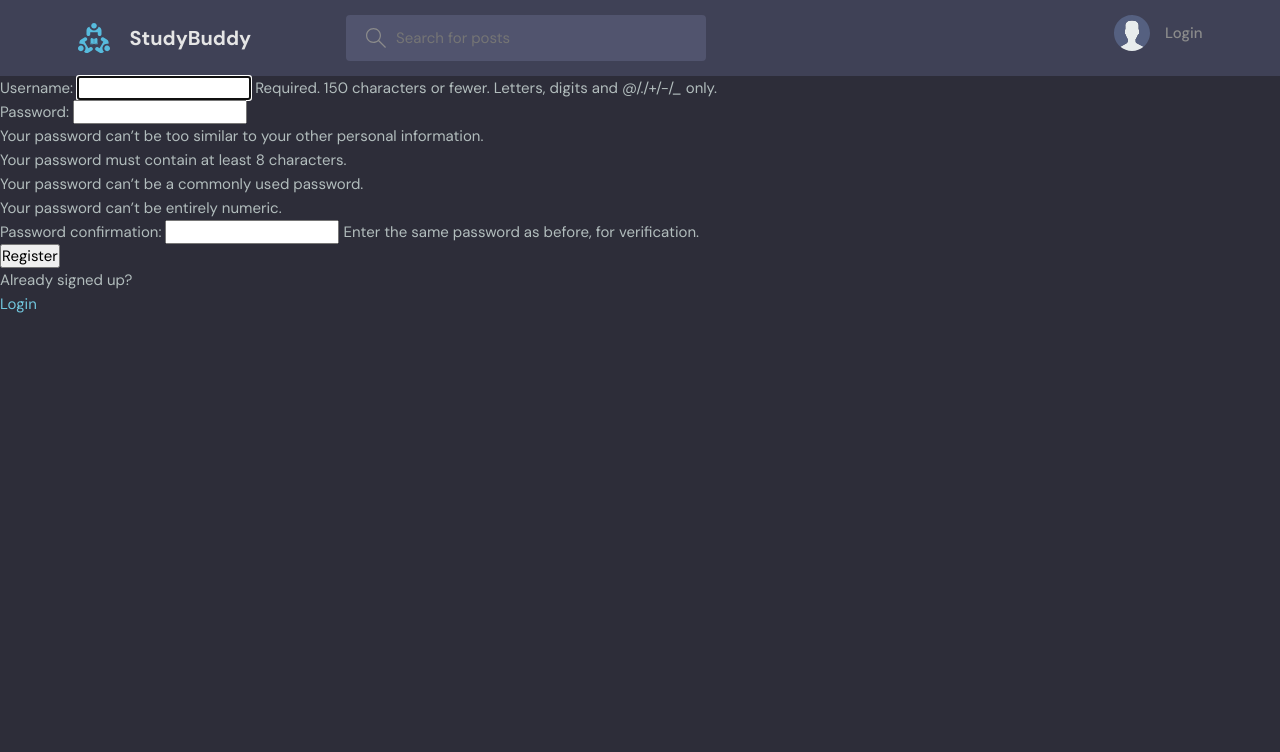
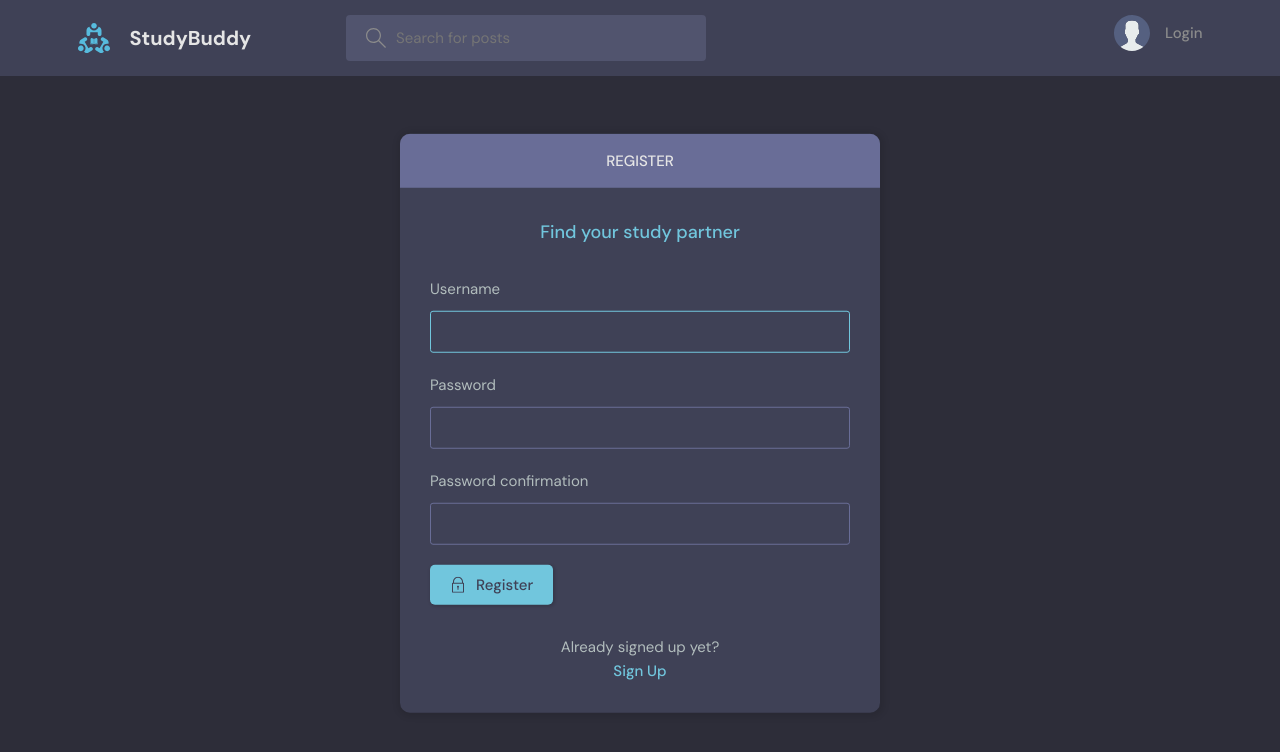
Before and after one commit to Shreya2-22/Django-Study-Rooms, a Django app: page /register/ in a window 1280 px wide. Shown: the top 752 px of the page. Run offline with Django 5.2, Linux system fonts and the light colour scheme.

Commit message:
Update login and register page

```diff
--- a/base/templates/base/login_register.html
+++ b/base/templates/base/login_register.html
@@ -1,31 +1,97 @@
-{% extends "main.html" %}
+{% extends 'main.html' %}
+
 {% block content %}
-    {% if page == 'login' %}
-        <div>
-            <form action="" method="post">
-                {% csrf_token %}
+<main class="auth layout">
 
-                <label>Username:</label>
-                <input type="text" name="username" placeholder ="Enter username">
+  {% if page == 'login' %}
+  <div class="container">
+    <div class="layout__box">
+      <div class="layout__boxHeader">
+        <div class="layout__boxTitle">
+          <h3>Login</h3>
+        </div>
+      </div>
+      <div class="layout__body">
+        <h2 class="auth__tagline">Find your study partner</h2>
 
-                <label>Password:</label>
-                <input type="Password" name="password" placeholder ="Enter password">
+        <form class="form" action="" method="POST">
+          {% csrf_token %}
+          <div class="form__group form__group">
+            <label for="room_name">Email</label>
+            <input id="username" name="email" type="email" placeholder="e.g. dennis_ivy@email.com "/>
+          </div>
+          <div class=" form__group">
+            <label for="password">Password</label>
+            <input id="password" name="password" type="password"
+              placeholder="&bull;&bull;&bull;&bull;&bull;&bull;&bull;&bull;" />
+          </div>
 
-                <input type="submit" value="Login"/>
-            </form>
-            <p>Haven't signed up yet? </p>
-            <a href="{% url 'register' %}">Sign up</a>
+          <button class="btn btn--main" type="submit">
+            <svg version="1.1" xmlns="http://www.w3.org/2000/svg" width="32" height="32" viewBox="0 0 32 32">
+              <title>lock</title>
+              <path
+                d="M27 12h-1v-2c0-5.514-4.486-10-10-10s-10 4.486-10 10v2h-1c-0.553 0-1 0.447-1 1v18c0 0.553 0.447 1 1 1h22c0.553 0 1-0.447 1-1v-18c0-0.553-0.447-1-1-1zM8 10c0-4.411 3.589-8 8-8s8 3.589 8 8v2h-16v-2zM26 30h-20v-16h20v16z">
+              </path>
+              <path
+                d="M15 21.694v4.306h2v-4.306c0.587-0.348 1-0.961 1-1.694 0-1.105-0.895-2-2-2s-2 0.895-2 2c0 0.732 0.413 1.345 1 1.694z">
+              </path>
+            </svg>
+
+            Login
+          </button>
+        </form>
+
+        <div class="auth__action">
+          <p>Haven't signed up yet?</p>
+          <a href="{% url 'register' %}" class="btn btn--link">Sign Up</a>
         </div>
-    {% else %}
+      </div>
+    </div>
+  </div>
+  {% else %}
+  <div class="container">
+    <div class="layout__box">
+      <div class="layout__boxHeader">
+        <div class="layout__boxTitle">
+          <h3>Register</h3>
+        </div>
+      </div>
+      <div class="layout__body">
+        <h2 class="auth__tagline">Find your study partner</h2>
 
-        <div>
-            <form action="" method="post">
-                {% csrf_token %}
-                {{form.as_p}}
-                <input type="submit" value="Register"/>
-            </form>
-            <p>Already signed up? </p>
-            <a href="{% url 'login' %}">Login</a>
+        <form class="form" action="" method="POST">
+          {% csrf_token %}
+
+          {% for field in form %}
+          <div class="form__group form__group">
+            <label for="room_name">{{field.label}}</label>
+            {{field}}
+          </div>
+          {% endfor %}
+
+
+          <button class="btn btn--main" type="submit">
+            <svg version="1.1" xmlns="http://www.w3.org/2000/svg" width="32" height="32" viewBox="0 0 32 32">
+              <title>lock</title>
+              <path
+                d="M27 12h-1v-2c0-5.514-4.486-10-10-10s-10 4.486-10 10v2h-1c-0.553 0-1 0.447-1 1v18c0 0.553 0.447 1 1 1h22c0.553 0 1-0.447 1-1v-18c0-0.553-0.447-1-1-1zM8 10c0-4.411 3.589-8 8-8s8 3.589 8 8v2h-16v-2zM26 30h-20v-16h20v16z">
+              </path>
+              <path
+                d="M15 21.694v4.306h2v-4.306c0.587-0.348 1-0.961 1-1.694 0-1.105-0.895-2-2-2s-2 0.895-2 2c0 0.732 0.413 1.345 1 1.694z">
+              </path>
+            </svg>
+
+            Register
+          </button>
+        </form>
+
+        <div class="auth__action">
+          <p>Already signed up yet?</p>
+          <a href="{% url 'login' %}" class="btn btn--link">Sign Up</a>
         </div>
-    {% endif %}
-{% endblock  %}
+      </div>
+    </div>
+  </div>
+  {% endif %}
+</main>
+{% endblock content %}
--- a/base/templates/base/profile.html
+++ b/base/templates/base/profile.html
@@ -19,7 +19,7 @@
           <h3>{{user.name}}</h3>
           <p>@{{user.username}}</p>
           {% if request.user == user %}
-          <a href="" class="btn btn--main btn--pill">Edit Profile</a>
+          <a href="{% url 'update-user' %}" class="btn btn--main btn--pill">Edit Profile</a>
           {% endif %}
         </div>
         <div class="profile__about">
--- a/base/urls.py
+++ b/base/urls.py
@@ -14,4 +14,6 @@ urlpatterns = [
     path('logout/', views.logoutUser, name="logout"),
     path('register/', views.registerPage, name="register"),
     path('delete-message/<str:pk>/', views.deleteMessage, name="delete-message"),
+
+    path('update-user/', views.updateUser, name="update-user"),
 ]
--- a/base/views.py
+++ b/base/views.py
@@ -1,6 +1,6 @@
 from django.shortcuts import render,redirect
 from . models import Room,Topic, Message
-from .forms import RoomForm
+from .forms import RoomForm, UserForm
 from django.db.models import Q
 from django.contrib import messages
 from django.contrib.auth.models import User
@@ -166,3 +166,17 @@ def deleteMessage(request, pk):
         message.delete()
         return redirect('home')
     return render(request, 'base/delete.html', {'message':message})
+
+
+@login_required(login_url='/login')
+def updateUser(request):
+    user = request.user
+    form = UserForm(instance =user)
+
+    if request.method == "POST":
+        form = UserForm(request.POST, instance=user)
+        if form.is_valid():
+            form.save()
+            return redirect('user-profile', pk=user.id)
+
+    return render(request, 'base/update-user.html',{'form':form})
--- a/templates/navbar.html
+++ b/templates/navbar.html
@@ -22,7 +22,7 @@
             <!-- Logged In -->
             {% if request.user.is_authenticated %}
             <div class="header__user">
-                <a href="">
+                <a href="{% url 'update-user' %}">
                     <div class="avatar avatar--medium active">
                         <img src="{{request.user.avatar.url}}" />
                     </div>
@@ -45,7 +45,7 @@
             {% endif %}
 
             <div class="dropdown-menu">
-                <a href="" class="dropdown-link"><svg version="1.1"
+                <a href="{% url 'update-user' %}" class="dropdown-link"><svg version="1.1"
                         xmlns="http://www.w3.org/2000/svg" width="32" height="32" viewBox="0 0 32 32">
                         <title>tools</title>
                         <path
```
Also changed, not shown: base/forms.py (+7 -0 lines), base/templates/base/delete.html (+35 -8 lines), base/templates/base/update-user.html (added, +42 -0 lines), db.sqlite3.
